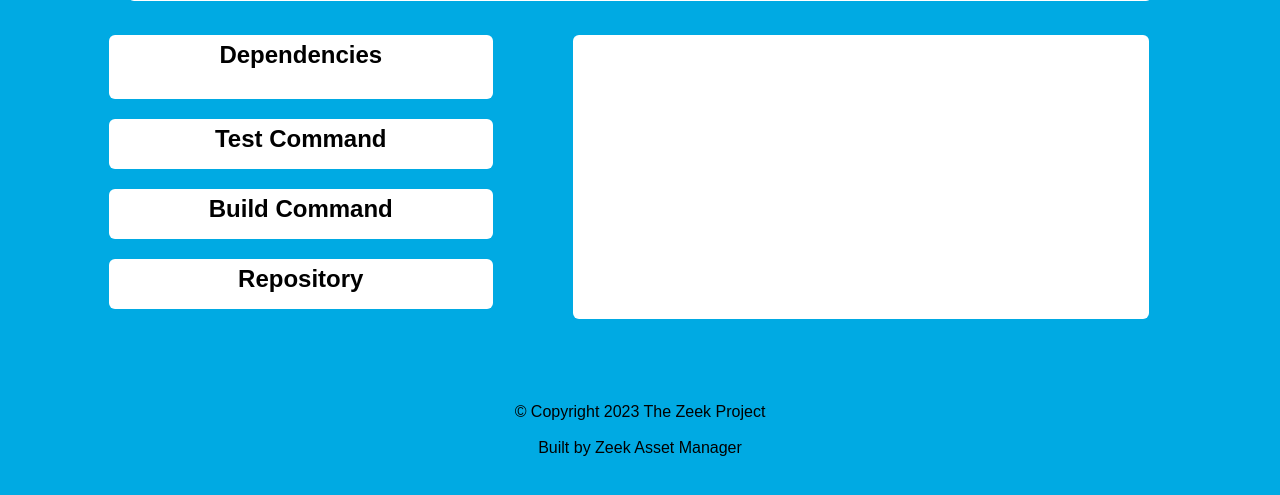
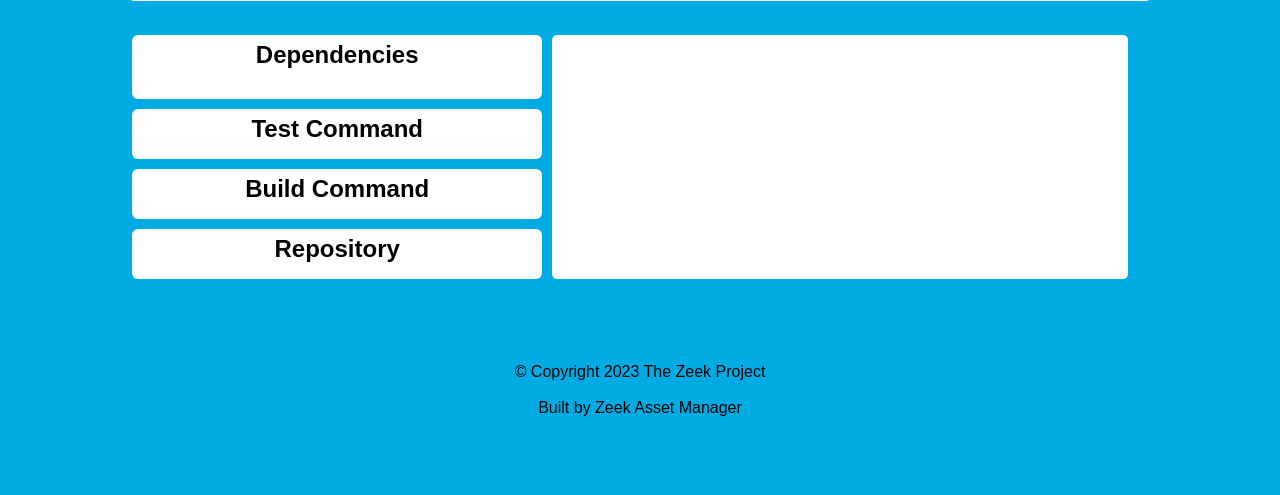
Before and after one commit to zeek/package-website, a FastAPI app: template zeek-package-website/templates/package-info.html in a window 1280 px wide. Shown: the part 276-771 px from the top of the page. Run offline with FastAPI, Linux system fonts and the light colour scheme; the template is opened without the code that fills it, so the values that code supplies are empty; parts of the project's set-up code (start-up, migrations or seed data) failed here and were passed over; some libraries are stand-ins or nearby versions.

Commit message:
cleaned up margins for small cards and read me container

```diff
--- a/zeek-package-website/static/css/style.css
+++ b/zeek-package-website/static/css/style.css
@@ -136,8 +136,10 @@ h1 {
 }
 .readme-container {
     background-color: #FFFFFF;
-    border-radius: 6px;
-    margin: 10px 70px 0px 0.5px;
+    border-radius: 5px;
+    margin-top: 10px;
+    margin-left: auto;
+    margin-right: 152px;
     padding: 6px;
     width: 45%;
     list-style-position: inside;
@@ -148,10 +150,11 @@ h1 {
 .small-card {
     background-color: #FFFFFF;
     border-radius: 6px;
-    margin: 10px 80px 10px;
+    margin-top: 10px;
+    margin-right: -30px;
     padding: 6px;
     min-height: 50px;
-    width: 75%;
+    width: 80%;
     float: inline-end;
 }
 
```
